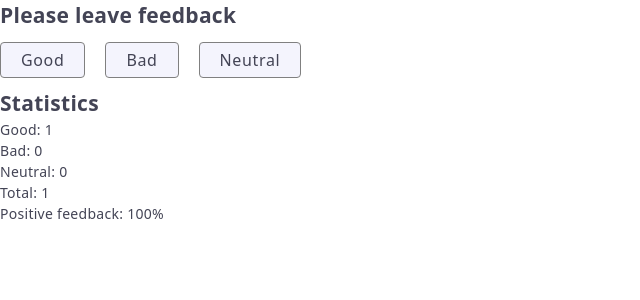
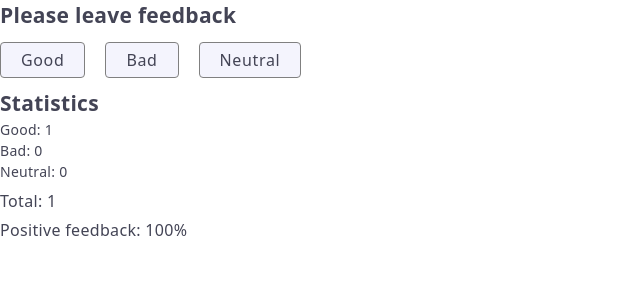
Before and after one commit to YuriyBeregovoy/goit-react-hw-02-feedback, a React (Create React App) app: page / in a window 1280 px wide. Both pictures are taken after a click on the button "Good". Shown: the top 300 px of the page, without its empty margins (0-640 px from the left). Built offline with nearby package versions, Linux system fonts and the light colour scheme.

Commit message:
added the Statistics component styles

```diff
--- a/src/components/Statistics/Statistics.jsx
+++ b/src/components/Statistics/Statistics.jsx
@@ -1,10 +1,12 @@
+import { ItemCount } from "./Statistics.styled"
+
 export const Statistics = ({neutral, bad, good, total, positivePercentage}) => {
   if (total > 0) {return <ul>
     <li>Good: {good}</li>
     <li>Bad: {bad}</li>
     <li>Neutral: {neutral}</li>
-    <li>Total: {total}</li>
-    <li>Positive feedback: {positivePercentage}%</li>
+    <ItemCount>Total: {total}</ItemCount>
+    <ItemCount>Positive feedback: {positivePercentage}%</ItemCount>
   </ul>
   } else {
     return <p>There is no feedback</p>
--- /dev/null
+++ b/src/components/Statistics/Statistics.styled.js
@@ -0,0 +1,8 @@
+import styled from "styled-components";
+export const ItemCount = styled.li`
+margin-top: 10px;
+font-weight: 500;
+font-size: 16px;
+line-height: 1.2;
+letter-spacing: 0.02em;
+`;
```
